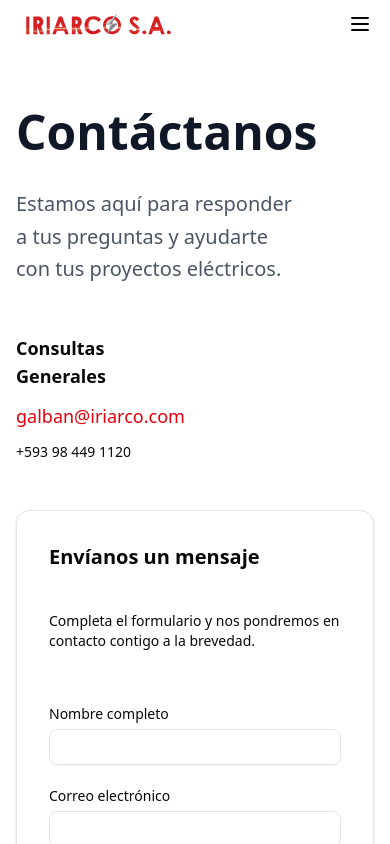
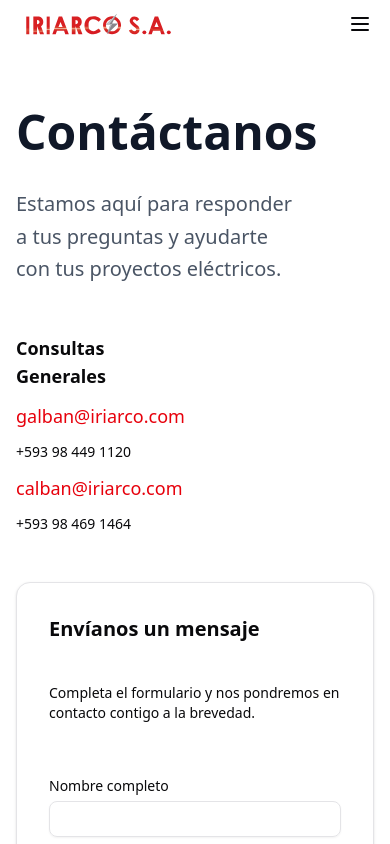
Before and after one commit to r-alejo-z95/iriarco, a Next.js app: page /contacto in a window 390 px wide. Shown: the top 844 px of the page. Built offline with nearby package versions, Linux system fonts and the light colour scheme.

Commit message:
feat(contact): Update contact information structure and enhance display for multiple email addresses and phone numbers

```diff
--- a/components/CallToAction.tsx
+++ b/components/CallToAction.tsx
@@ -7,22 +7,24 @@ const contactInfo = [
   {
     icon: <Mail className="w-6 h-6 text-red-200" />,
     label: "Email",
-    value: "galban@iriarco.com"
+    value1: "galban@iriarco.com",
+    value2: "calban@iriarco.com"
   },
   {
     icon: <Phone className="w-6 h-6 text-red-200" />,
     label: "Teléfono",
-    value: "+593 98 449 1120"
+    value1: "+593 98 449 1120",
+    value2: "+593 98 469 1464"
   },
   {
     icon: <MapPin className="w-6 h-6 text-red-200" />,
     label: "Ubicación",
-    value: "San Salvador E7-85 y Martin Carrion, Quito, Ecuador"
+    value1: "San Salvador E7-85 y Martin Carrion, Quito, Ecuador"
   },
   {
     icon: <Clock className="w-6 h-6 text-red-200" />,
     label: "Horario",
-    value: "Lun - Vie: 8:00 - 17:00"
+    value1: "Lun - Vie: 8:00 - 17:00"
   }
 ];
 
@@ -84,7 +86,8 @@ export default function CallToAction() {
                   </div>
                   <div>
                     <p className="font-semibold text-lg">{item.label}</p>
-                    <p className="text-red-100">{item.value}</p>
+                    <p className="text-red-100">{item.value1}</p>
+                    <p className="text-red-100">{item.value2}</p>
                   </div>
                 </div>
               ))}
--- a/components/Contact.tsx
+++ b/components/Contact.tsx
@@ -102,12 +102,20 @@ export default function Contact() {
         <div className="mt-12 grid gap-12 lg:grid-cols-5">
           <div className="grid grid-cols-2 lg:col-span-2 lg:block lg:space-y-12">
             <div className="flex flex-col justify-between space-y-6">
-              <div>
+              <div className="space-y-3">
                 <h2 className="mb-3 text-lg font-semibold">Consultas Generales</h2>
-                <Link href="mailto:info@iriarco.com" className="text-primary text-lg hover:underline">
-                  galban@iriarco.com
-                </Link>
-                <p className="mt-3 text-sm">+593 98 449 1120</p>
+                <div>
+                  <Link href="mailto:galban@iriarco.com" className="text-primary text-lg hover:underline">
+                    galban@iriarco.com
+                  </Link>
+                  <p className="mt-3 text-sm">+593 98 449 1120</p>
+                </div>
+                <div>
+                  <Link href="mailto:calban@iriarco.com" className="text-primary text-lg hover:underline">
+                    calban@iriarco.com
+                  </Link>
+                  <p className="mt-3 text-sm">+593 98 469 1464</p>
+                </div>
               </div>
             </div>
           </div>
```
